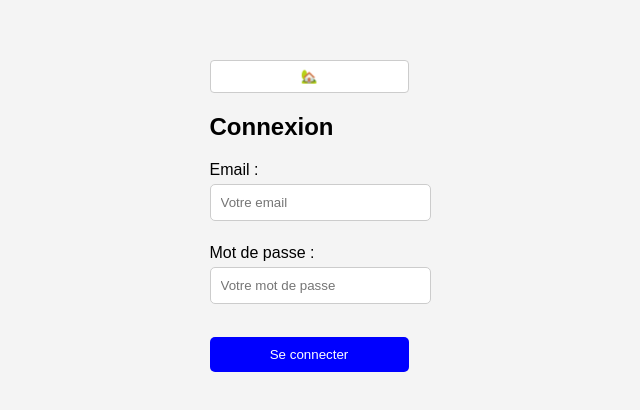
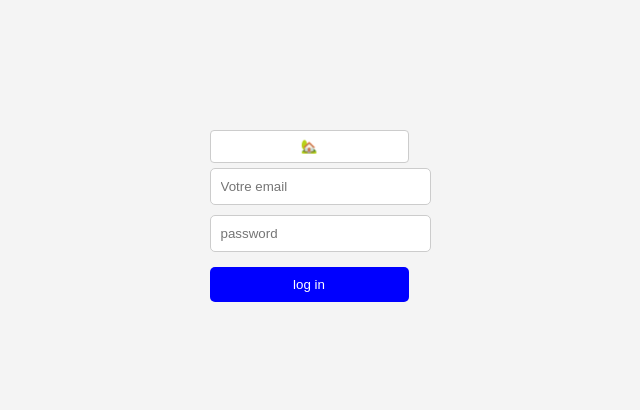
Before and after one commit to m-motors/Motors-rent, a React (Vite) app in the folder frontend/: page /login in a window 1280 px wide. Shown: the part 194-604 px from the top of the page, without its empty margins (331-971 px from the left). Built offline with nearby package versions, Linux system fonts and the light colour scheme.

Commit message:
connexion back fronte login

```diff
--- a/frontend/src/pages/Login.tsx
+++ b/frontend/src/pages/Login.tsx
@@ -38,10 +38,8 @@ function Login() {
   return (
     <div>
       <DropdownMenu />
-      <h2>Connexion</h2>
-      {error && <p style={{ color: "red" }}>{error}</p>}
       <form onSubmit={handleSubmit}>
-        <label>Email :</label>
+        {/*<label>Email :</label>*/}
         <input
           type="email"
           placeholder="Votre email"
@@ -49,17 +47,16 @@ function Login() {
           value={email}
           onChange={(e) => setEmail(e.target.value)}
         />
-        <br />
-        <label>Mot de passe :</label>
+        {/*<label>Password :</label>*/}
         <input
           type="password"
-          placeholder="Votre mot de passe"
+          placeholder="password"
           required
           value={password}
           onChange={(e) => setPassword(e.target.value)}
         />
-        <br />
-        <button type="submit">Se connecter</button>
+        {error && <p style={{ color: "red" }}>{error}</p>}
+        <button type="submit">log in</button>
       </form>
     </div>
   );
```
